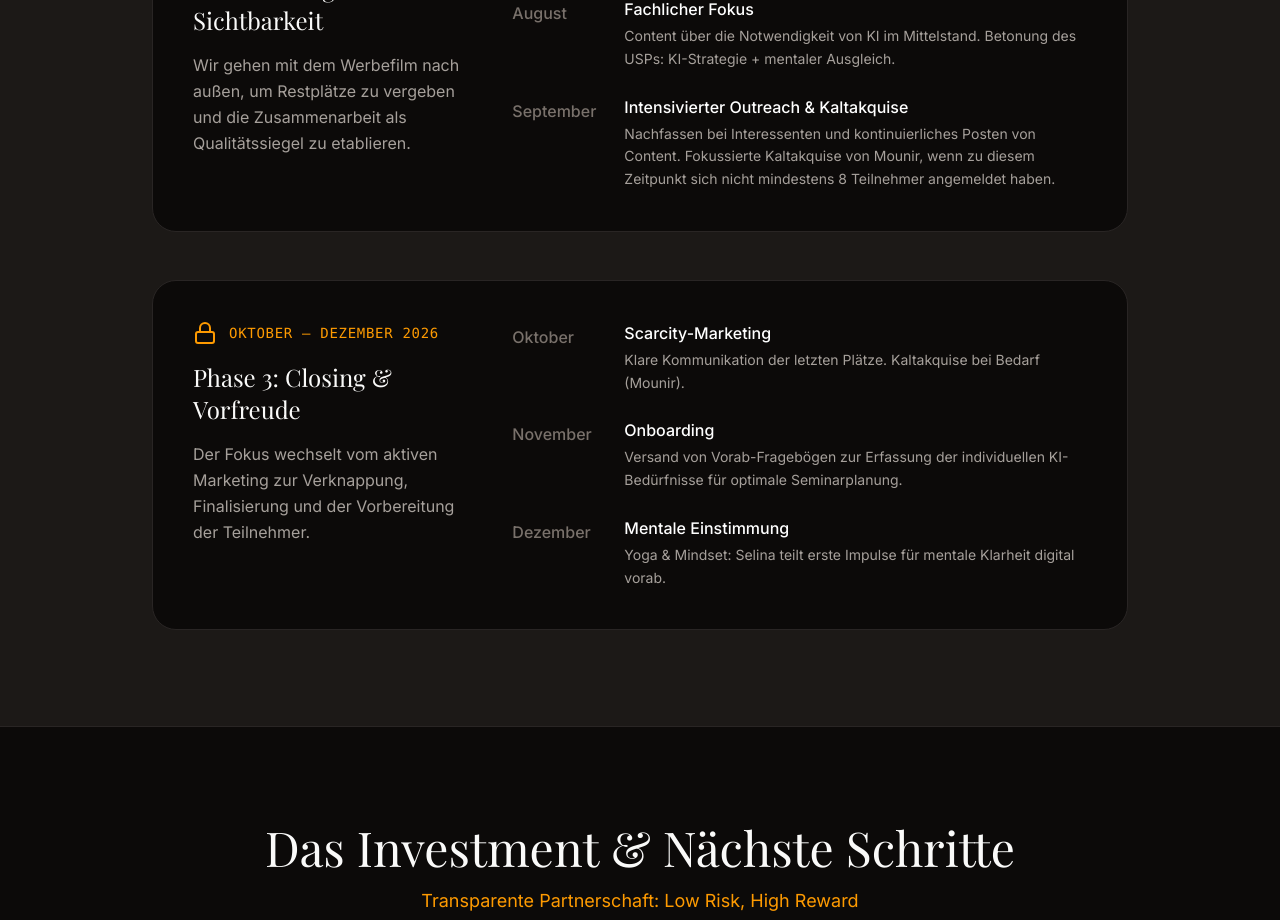
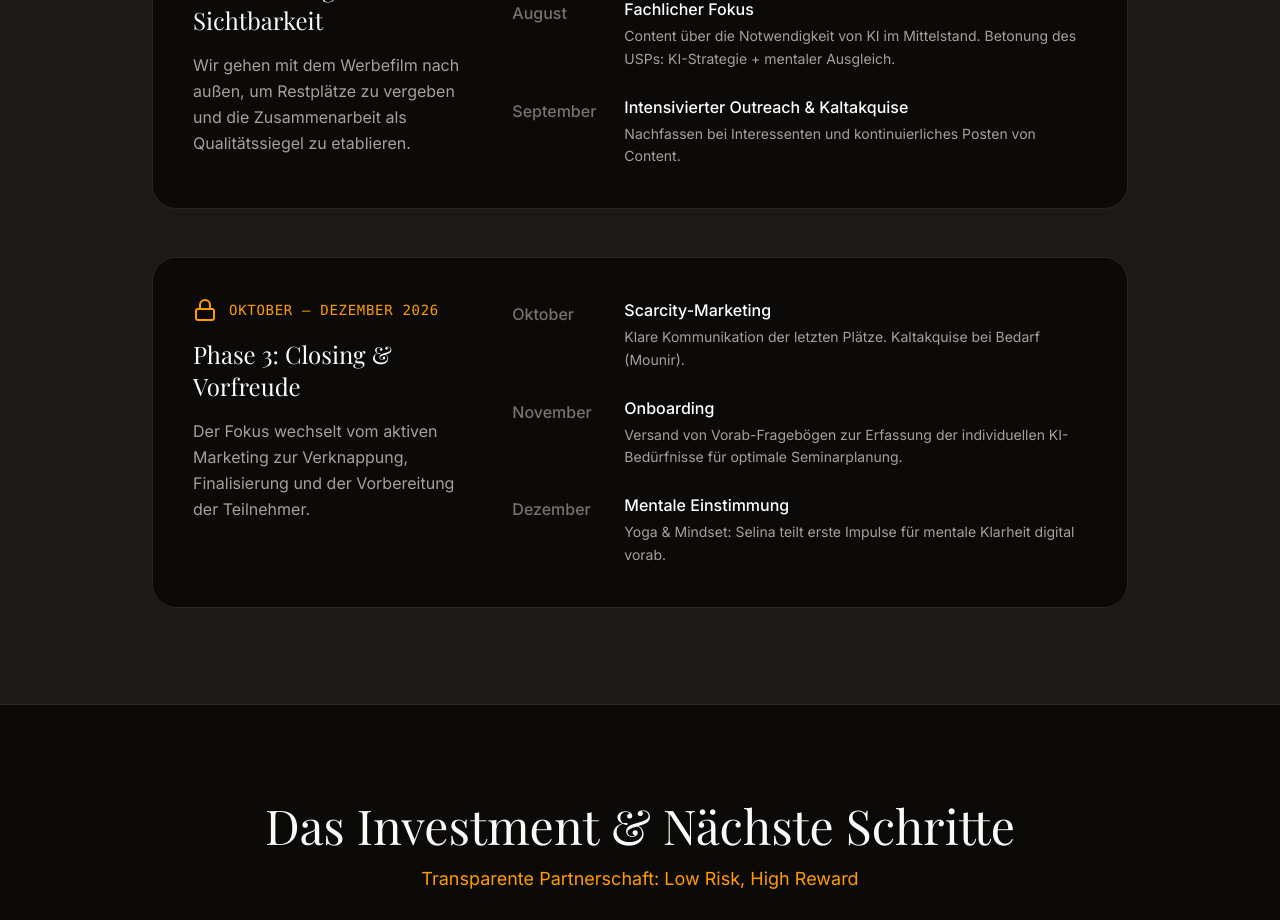
Before and after one commit to coachingmounir-code/KIRetreatSmartStudy, a React (Vite) app: page / in a window 1280 px wide. Shown: the part 3620-4540 px from the top of the page. Built offline with nearby package versions, Linux system fonts and the light colour scheme; a web font is replaced by a local one.

Commit message:
Update YearlyPlan.tsx

```diff
--- a/src/components/YearlyPlan.tsx
+++ b/src/components/YearlyPlan.tsx
@@ -22,7 +22,7 @@ export default function YearlyPlan() {
       steps: [
         { month: "Juli", title: "Launch der Kampagne", desc: "Video-Release auf LinkedIn. Start der gezielten Direktansprache von potenziellen Neukunden." },
         { month: "August", title: "Fachlicher Fokus", desc: "Content über die Notwendigkeit von KI im Mittelstand. Betonung des USPs: KI-Strategie + mentaler Ausgleich." },
-        { month: "September", title: "Intensivierter Outreach & Kaltakquise", desc: "Nachfassen bei Interessenten und kontinuierliches Posten von Content. Fokussierte Kaltakquise von Mounir, wenn zu diesem Zeitpunkt sich nicht mindestens 8 Teilnehmer angemeldet haben." }
+        { month: "September", title: "Intensivierter Outreach & Kaltakquise", desc: "Nachfassen bei Interessenten und kontinuierliches Posten von Content." }
       ]
     },
     {
```
